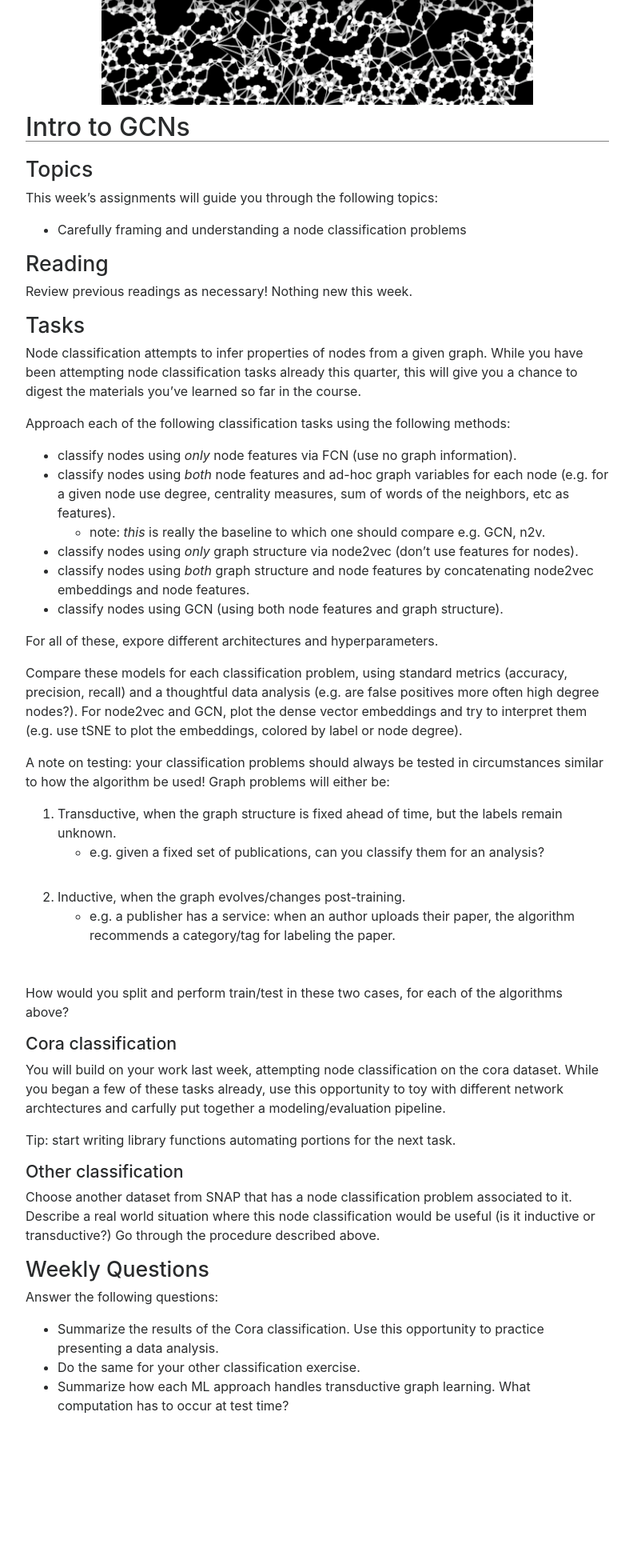
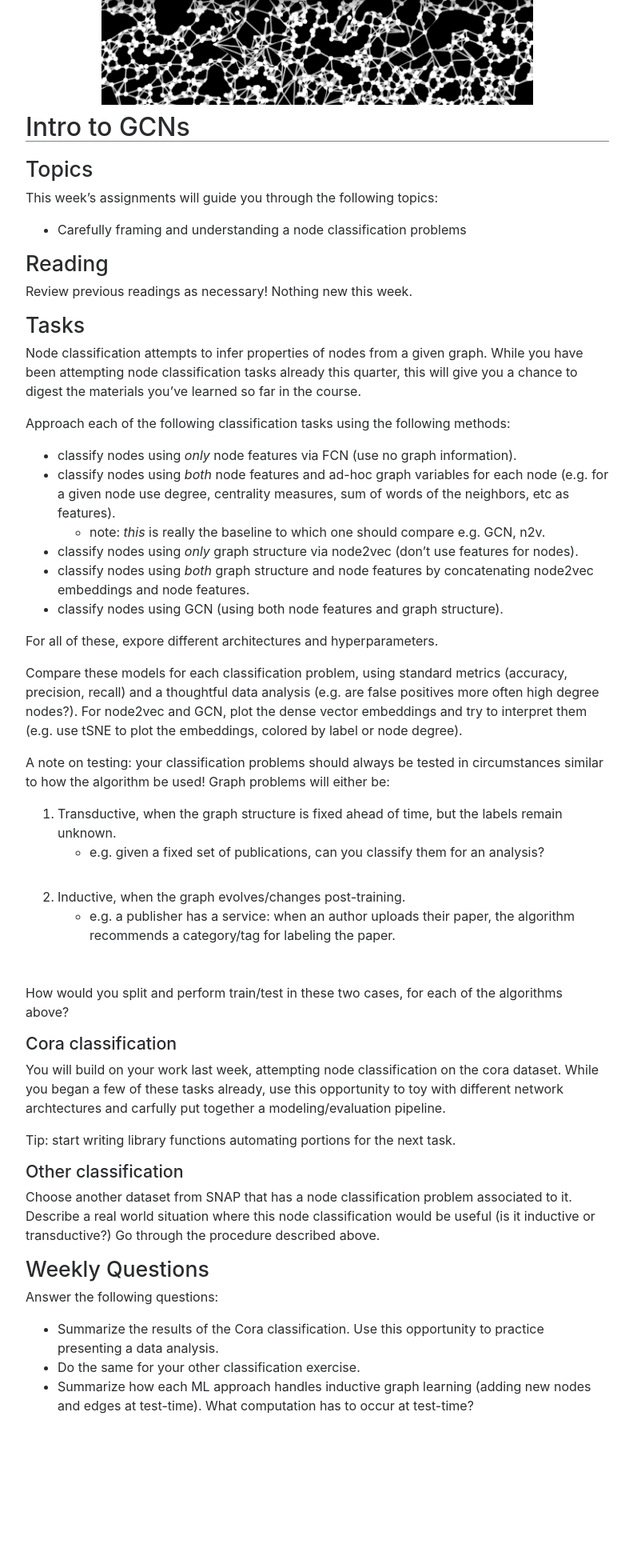
Before and after one commit to gmishne/capstone-graph-2022, a Jekyll site: the page built from weeks/06-Node-Classification.md, in a window 1280 px wide. Shown: the whole page at 80% size, without its empty margins (243-1035 px from the left). Built offline with Jekyll 4.4.1, drawn with Linux system fonts in a browser that asks for light colours; nearby versions of some CDN libraries.

Commit message:
type in week 6

```diff
--- a/weeks/06-Node-Classification.md
+++ b/weeks/06-Node-Classification.md
@@ -86,5 +86,6 @@ Answer the following questions:
 * Summarize the results of the Cora classification. Use this
   opportunity to practice presenting a data analysis.
 * Do the same for your other classification exercise.
-* Summarize how each ML approach handles transductive graph
-  learning. What computation has to occur at test time?
+* Summarize how each ML approach handles inductive graph
+  learning (adding new nodes and edges at test-time). What computation
+  has to occur at test-time?
```
